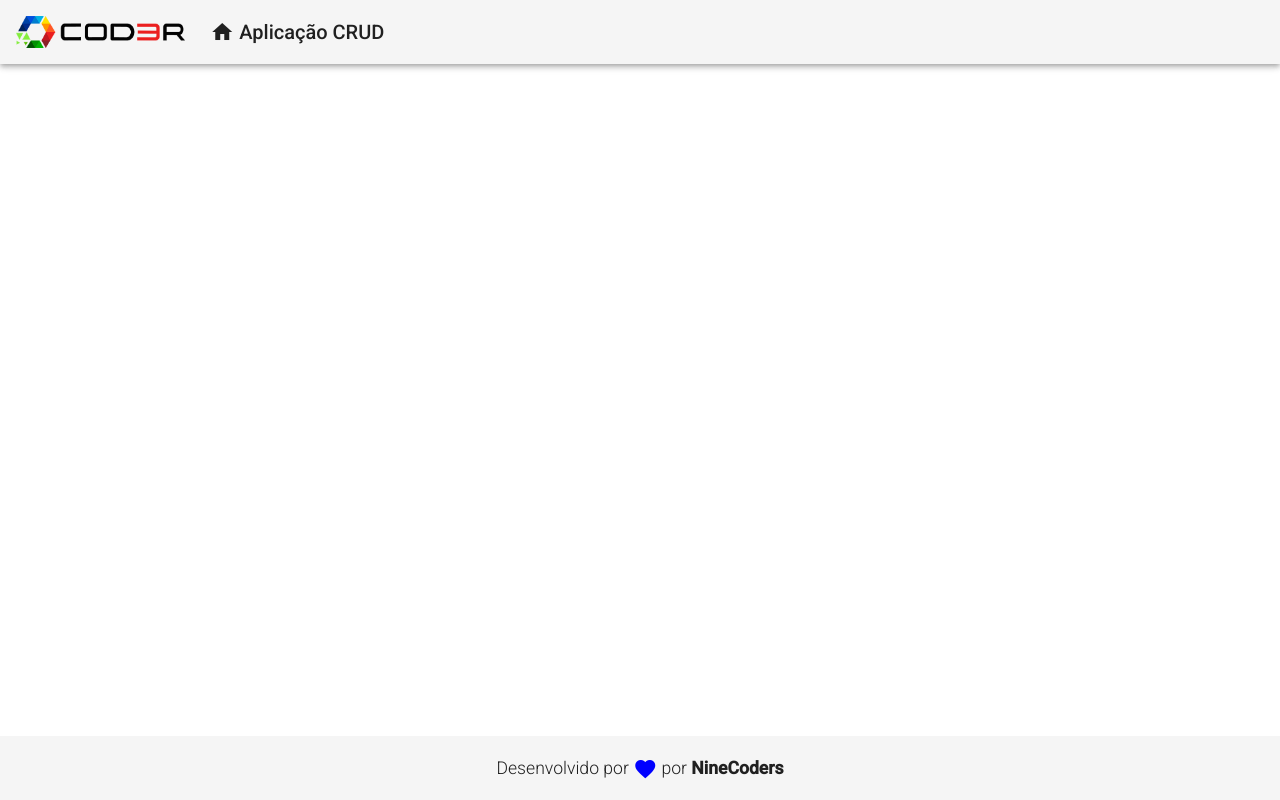
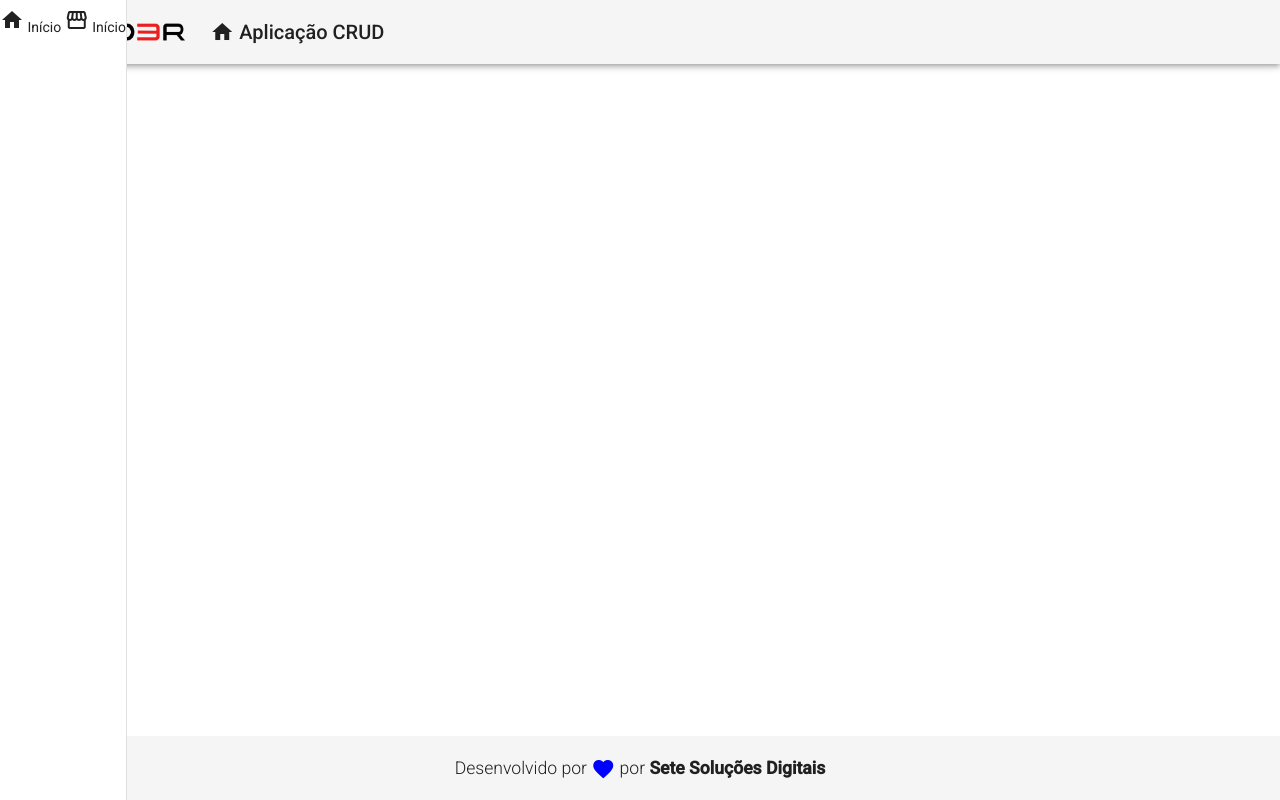
Before and after one commit to diegominelli/Angular-Cod3r, an Angular app: page / in a window 1280 px wide. Built offline with nearby package versions, Linux system fonts and the light colour scheme.

Commit message:
Instalando o Angular/Material

```diff
--- a/src/app/app.component.html
+++ b/src/app/app.component.html
@@ -1,2 +1,3 @@
 <app-header></app-header>
+<app-nav></app-nav>
 <app-footer></app-footer>
--- a/src/app/components/template/footer/footer.component.html
+++ b/src/app/components/template/footer/footer.component.html
@@ -4,6 +4,6 @@
         <i class="material-icons azul v-middle">
             favorite
         </i>
-        por <strong>NineCoders</strong>
+        por <strong>Sete Soluções Digitais</strong>
     </span>
 </mat-toolbar>
--- /dev/null
+++ b/src/app/components/template/nav/nav.component.html
@@ -0,0 +1,18 @@
+<mat-sidenav-container class="container">
+    <mat-sidenav class="sidenav" mode="side" opened fixedInViewport="true">
+        <mat-nav-list>
+          <a>
+            <i class="material-icons">
+              home
+            </i>
+              Início
+          </a>
+          <a>
+            <i class="material-icons">
+              storefront
+            </i>
+              Início
+          </a>
+        </mat-nav-list>
+    </mat-sidenav>
+</mat-sidenav-container>
--- /dev/null
+++ b/src/app/components/template/nav/nav.component.ts
@@ -0,0 +1,15 @@
+import { Component, OnInit } from '@angular/core';
+
+@Component({
+  selector: 'app-nav',
+  templateUrl: './nav.component.html',
+  styleUrls: ['./nav.component.css']
+})
+export class NavComponent implements OnInit {
+
+  constructor() { }
+
+  ngOnInit(): void {
+  }
+
+}
```
Also changed, not shown: src/app/app.module.ts (+11 -2 lines), src/app/components/template/nav/nav.component.css (added).
